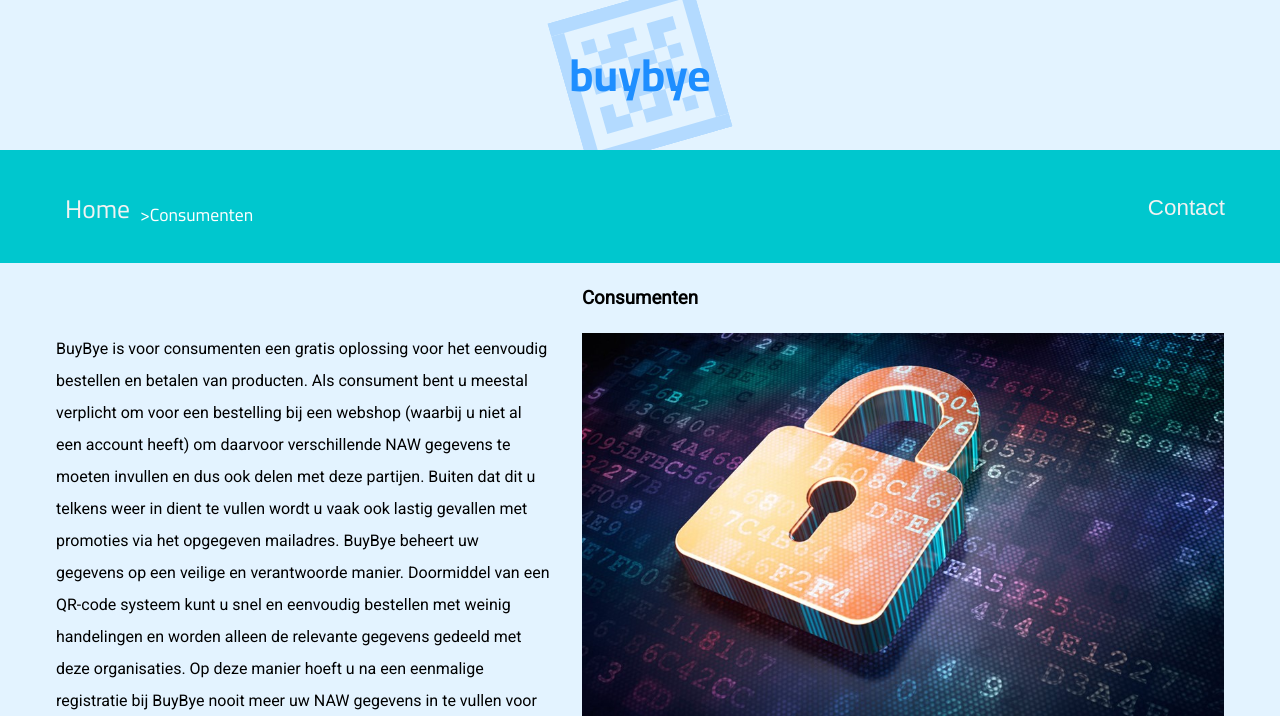
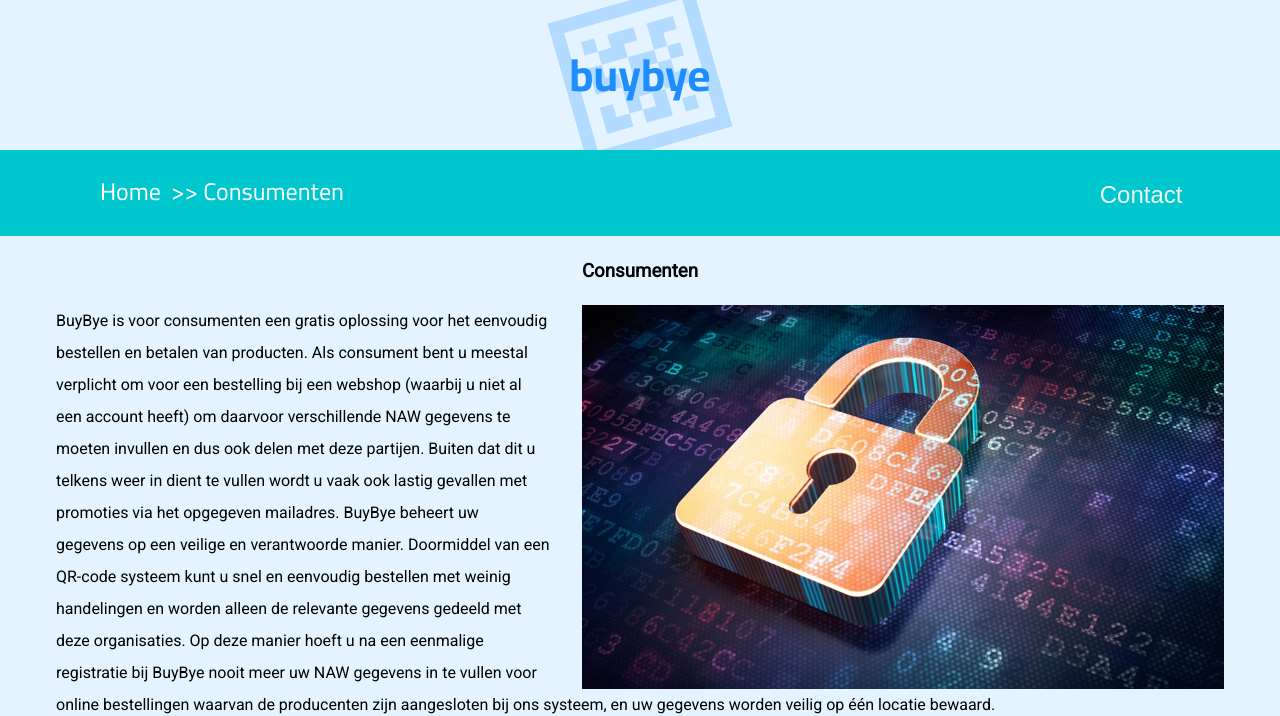
Before and after one commit to avans-buybye/avans-buybye.github.io, a PHP site: page /consumenten in a window 1280 px wide. Shown: the top 716 px of the page. Run offline with PHP 8.4, Linux system fonts and the light colour scheme.

Commit message:
wrapper gesleuteld
- contact ondergebracht in navbtns zodat deze zich hetzelfde gedraagt als de menu items op homepage
- lettergrootte
- breadcrumb gewijzigd en hom knop in breadcrum list aangebracht
- linkjes herschreven
-

```diff
--- a/consumenten/index.html
+++ b/consumenten/index.html
@@ -28,21 +28,19 @@
   <body>
     <header>
       <div class="divlogomain">
-        <img id="logomain" alt="logo" src="images/logomain1.svg" />
+        <img id="logomain" alt="logo" src="../images/logomain1.svg" />
         <span>buybye</span>
       </div>
     </header>
     <div id="wrapperconsumenten" class="wrapper">
       <div class="navflex">
         <div class="breadcrumb">
-          <a class="homebtn" href="/index.html">Home</a>
           <ul>
-            <li>
-              <p class="centerbreadcrumb">>Consumenten</p>
-            </li>
+            <li><a class="homebtn" href="../index.html">Home</a></li>
+            <li><a>>> Consumenten</a></li>
           </ul>
         </div>
-        <div>
+        <div id="myTopnav1" class="navbtns">
           <button onclick="showContact()" class="contactbtn">Contact</button>
         </div>
       </div>
--- a/css/style.css
+++ b/css/style.css
@@ -50,27 +50,28 @@ body {
 .wrapper {
   background-color: var(--primary);
   overflow: hidden;
-  padding: 15px;
   width: 100%;
   position: sticky;
-  top: 0px;
+  padding: 10px 10px;
 }
 .navflex {
   position: relative;
   max-width: 1200px;
   margin: 0 auto;
 }
-.breadcrumb li {
+.breadcrumb li{
   list-style: none;
   display: inline;
   text-decoration: none;
-  font-size: 1.1em;
-  float: left;
+  font-size: 1.5em;
+  padding: 0;
   color: #ffffff;
+  text-align:left;
+  top:0;
 }
 .navbtns {
   width: auto;
-  margin-right: 5%;
+  margin-right: 1%;
   text-align: center;
   /* overflow: hidden; */
 }
@@ -79,19 +80,16 @@ body {
 .menuitems {
   float: right;
   color: #ffffff;
-  padding: 5px 10px;
-  font-size: 1.3em;
-  line-height: 2em;
+  padding: 5px 7.5px;
+  font-size: 1.2em;
   text-decoration: none;
 }
 /*opmaak van de homebutton in de navigatie bar*/
 .homebtn {
-  color: #f2f2f2;
-  padding: 5px 10px;
+  color: #ffffff;
+  padding: 0px 10px;
   text-decoration: none;
-  font-size: 1.6em;
   float: left;
-  line-height: 1.8em;
 }
 
 /*kleur veranderen bij hover*/
@@ -354,11 +352,10 @@ Img scr =”x” alt… etc</x>(style passend in class)
 /*contact link vormgeven*/
 .contactbtn {
   float: right;
-  margin-right: 20px;
   color: #f2f2f2;
-  padding: 5px 10px;
+  padding: 5px 7.5px;
   text-decoration: none;
-  font-size: 1.4em;
+  font-size: 1.5em;
 }
 /*kleur veranderen bij hover*/
 .contactbtn:hover {
@@ -368,9 +365,11 @@ Img scr =”x” alt… etc</x>(style passend in class)
 .contactpopup {
   display: none;
 }
+
 .show-popup {
   display: initial;
 }
+
 .popbtn {
   color: black;
 }
@@ -387,6 +386,7 @@ Img scr =”x” alt… etc</x>(style passend in class)
   background: #d0d2cf;
   opacity: 0.9;
 }
+
 .contactleft {
   float: left;
   margin-left: 20%;
@@ -412,6 +412,7 @@ Img scr =”x” alt… etc</x>(style passend in class)
   padding: 1rem;
   margin-right: 10px;
 }
+
 @media only screen and (min-width: 768px) {
   .contactpopup {
     flex-direction: row;
@@ -427,50 +428,58 @@ Img scr =”x” alt… etc</x>(style passend in class)
 button {
   background-color: transparent;
   border: none;
+  display: inline;
   color: #ffffff;
   float: right;
-  padding: 5px 10px;
   text-decoration: none;
-  font-size: 1.3em;
-  line-height: 2em;
   cursor: pointer;
+  position: absolute;
+  top: 0;
+  right: 5%;
 }
 
 button:hover {
   background-color: var(--complementary);
 }
+
 #privacy {
   float: right;
   width: 55%;
   margin-left: 2em;
 }
+
 #stijging {
   float: left;
   height: 200px;
   margin-right: 2em;
 }
+
 #reclame {
   float: right;
   width: 200px;
   margin-top: 8em;
   margin-left: 2em;
 }
+
 @media only screen and (min-width: 768px) {
   #reclame {
     width: 400px;
     margin-top: 0;
   }
 }
+
 .contentdemo {
   display: flex;
   flex-direction: column;
   align-items: center;
 }
+
 @media only screen and (min-width: 1350px) {
   .contentdemo {
     display: block;
   }
 }
+
 .defaultcontentconsumenten,
 .defaultcontentondernemers,
 .defaultcontentpartners,
@@ -479,6 +488,7 @@ button:hover {
   margin-left: 1em;
   margin-right: 1em;
 }
+
 .footer {
   display: flex;
   align-items: center;
@@ -488,6 +498,7 @@ button:hover {
   bottom: 0;
   background-color: grey;
 }
+
 @media only screen and (min-width: 1001px) {
   .footerbelow {
     display: flex;
@@ -500,6 +511,7 @@ button:hover {
     background-color: grey;
   }
 }
+
 @media only screen and (max-width: 1000px) {
   .footerbelow {
     display: flex;
--- a/index.html
+++ b/index.html
@@ -33,9 +33,9 @@
     <div class="wrapper">
       <div class="navflex">
         <div class="breadcrumb">
-          <a class="homebtn" href="index.html">Home</a>
           <ul>
-            <li><a> </a></li>
+            <li><a class="homebtn" href="index.html">Home</a></li>
+            <li><a></a></li>
           </ul>
         </div>
         <div class="navbtns">
```
Also changed, not shown: demo/index.html (+4 -4 lines), ondernemers/index.html (+4 -4 lines), partners/index.html (+4 -4 lines).
